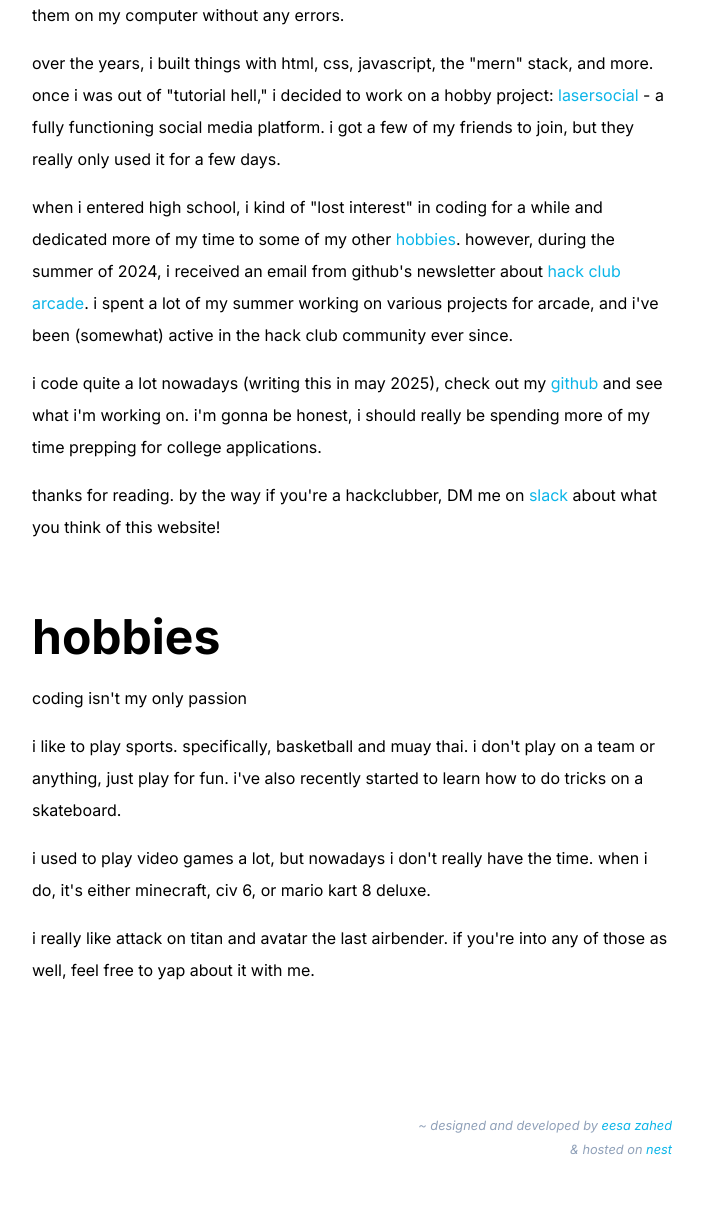
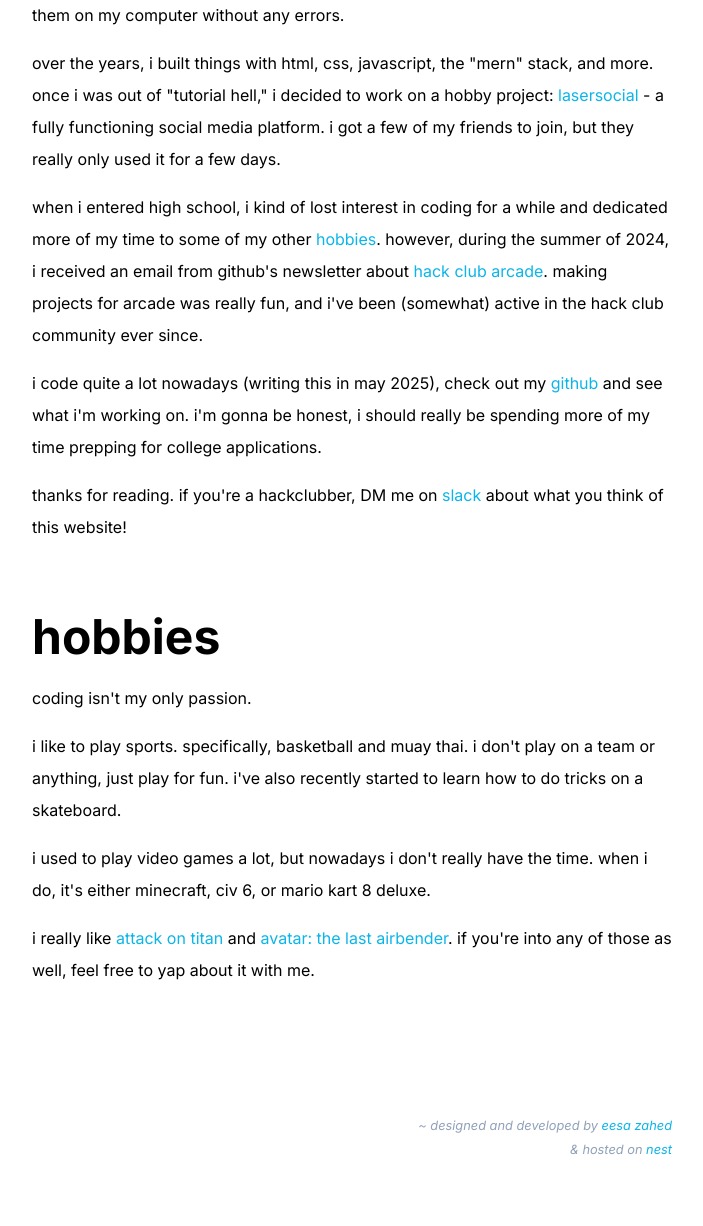
Before and after one commit to eesazahed/eesa-hackclub-app, a Flask app: page /about in a window 1280 px wide. Shown: the part 540-1766 px from the top of the page, without its empty margins (288-991 px from the left). Run offline with Flask 3, Linux system fonts and the light colour scheme.

Commit message:
fix links

```diff
--- a/static/js/main.js
+++ b/static/js/main.js
@@ -11,7 +11,7 @@ const myProjects = [
   },
   {
     name: "less letters",
-    url: "https://gratefultime.app/",
+    url: "https://lessletters.vercel.app/",
     description: "say it but with less letters",
   },
   {
@@ -38,6 +38,11 @@ const myProjects = [
     name: "quadratic-helper",
     url: "https://github.com/eesazahed/quadratic-helper",
     description: "helps with quadratic equations",
+  },
+  {
+    name: "eesa.hackclub.app",
+    url: "https://github.com/eesazahed/eesa-hackclub-app",
+    description: "this website",
   },
 ];
 
--- a/templates/about.html
+++ b/templates/about.html
@@ -31,7 +31,7 @@
   </p>
 
   <p>
-    when i entered high school, i kind of "lost interest" in coding for a while
+    when i entered high school, i kind of lost interest in coding for a while
     and dedicated more of my time to some of my other
     <a href="#hobbies">hobbies</a>. however, during the summer of 2024, i
     received an email from github's newsletter about
@@ -40,8 +40,8 @@
       target="_blank"
       rel="noopener noreferrer"
       >hack club arcade</a
-    >. i spent a lot of my summer working on various projects for arcade, and
-    i've been (somewhat) active in the hack club community ever since.
+    >. making projects for arcade was really fun, and i've been (somewhat)
+    active in the hack club community ever since.
   </p>
 
   <p>
@@ -56,7 +56,7 @@
     spending more of my time prepping for college applications.
   </p>
   <p>
-    thanks for reading. by the way if you're a hackclubber, DM me on
+    thanks for reading. if you're a hackclubber, DM me on
     <a
       href="https://hackclub.slack.com/team/U074SFQFJMS"
       target="_blank"
@@ -68,7 +68,7 @@
 </section>
 <section class="section" id="hobbies">
   <span class="header-name">hobbies</span>
-  <p>coding isn't my only passion</p>
+  <p>coding isn't my only passion.</p>
   <p>
     i like to play sports. specifically, basketball and muay thai. i don't play
     on a team or anything, just play for fun. i've also recently started to
@@ -79,8 +79,20 @@
     when i do, it's either minecraft, civ 6, or mario kart 8 deluxe.
   </p>
   <p>
-    i really like attack on titan and avatar the last airbender. if you're into
-    any of those as well, feel free to yap about it with me.
+    i really like
+    <a
+      href="https://www.imdb.com/title/tt2560140/"
+      target="_blank"
+      rel="noopener noreferrer"
+      >attack on titan</a
+    >
+    and
+    <a
+      href="https://www.imdb.com/title/tt0417299/"
+      target="_blank"
+      rel="noopener noreferrer"
+      >avatar: the last airbender</a
+    >. if you're into any of those as well, feel free to yap about it with me.
   </p>
 </section>
 {% endblock %}
```
